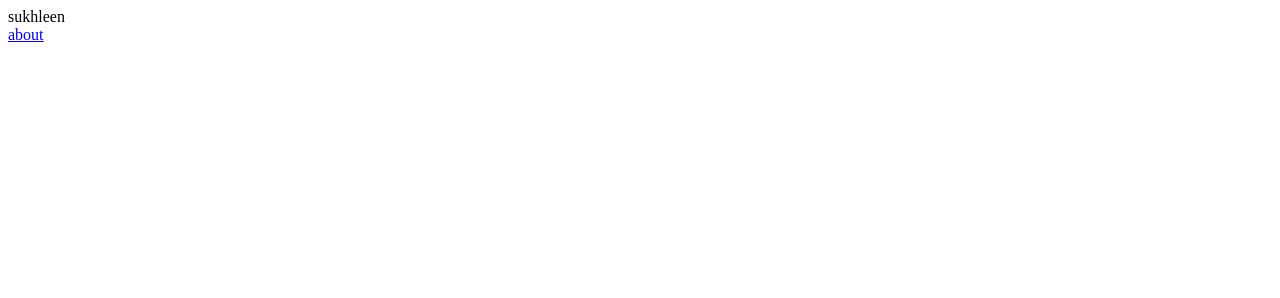
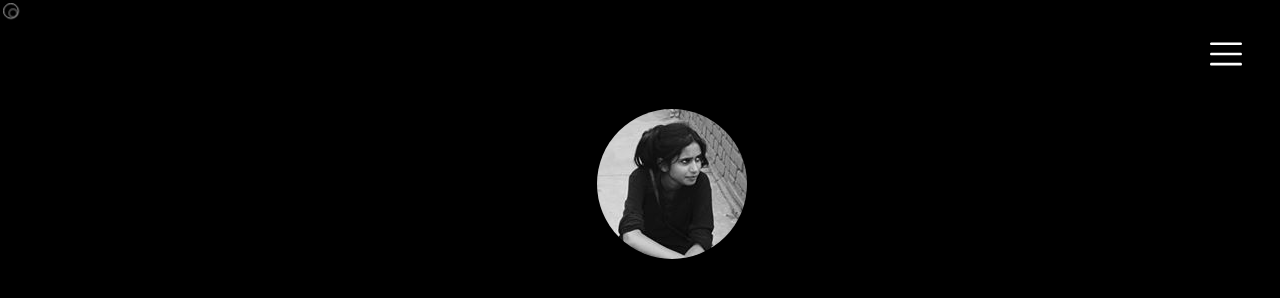
Before and after one commit to CO16358SUKHLEEN/my-portfolio-website, a Gatsby site: page / in a window 1280 px wide. Built offline with nearby package versions, Linux system fonts and the light colour scheme; Gatsby itself is replaced by a stand-in of ours.

Commit message:
styling on home page

```diff
--- a/src/pages/index.js
+++ b/src/pages/index.js
@@ -1,13 +1,39 @@
-import React, {Fragment} from "react"
+import React, {Fragment, useEffect} from "react"
 import {Link} from "gatsby";
+import "./index.scss";
+import svg from "../assets/menu.svg";
+import pic from "../assets/pic.jpg"
+
+const Home = () => {
+
+   useEffect(() => {
+      const cursor = document.querySelector(".Home__cursor");
+      document.addEventListener("mousemove", e => {
+         cursor.setAttribute("style",
+         "top: "+(e.pageY - 2)+"px; left: "+(e.pageX - 2)+"px;");
+      });
+      document.addEventListener("click", () => {
+         cursor.classList.add("expand");
+         setTimeout(() => {
+            cursor.classList.remove("expand")
+         }, 500)
+      });
+   }, [])
 
 
-const Home = () => {
  return (
-<Fragment>
-<div>sukhleen</div>
-   <Link to="/about">about</Link>
+    <Fragment>
+ <div className="Home__cursor">
+</div>
+<div className="Home__header">
+<img src={svg}></img>
+</div>
+<div className="Home__main">
+<img src={pic} className="Home__pic"></img>
+</div>
 </Fragment>
+
+
  )
 }
 export default Home;
--- /dev/null
+++ b/src/pages/index.scss
@@ -0,0 +1,85 @@
+
+body{
+    background-color: #000;
+    height: 100vh;
+    margin: 0;
+
+}
+.Home{
+
+    &__main{
+        display: flex;
+        justify-content: center;
+        padding-left: 5%;
+    }
+    &__pic{
+    //    border: 1px solid;
+    //    box-shadow: 8px 8px 16px wh;
+        border-radius: 100%;
+    }
+
+    &__header{
+        display: flex;
+        justify-content: flex-end;
+        padding: 3%;
+    }
+    &__cursor{
+        width: 20px;
+        height: 20px;
+        border: 1px solid white;
+        border-radius: 50%;
+        position: absolute;
+        transition-duration: 200ms;
+        transition-timing-function: ease-out;
+        animation: cursorAnim .5s infinite alternate;
+    }
+
+    &__cursor::after {
+        content: "";
+        width: 20px;
+        height: 20px;
+        position: absolute;
+        border: 8px solid grey;
+        border-radius: 50%;
+        opacity: .5;
+        top: -5px;
+        left: -5px;
+        animation: cursorAnim2 .5s infinite alternate;
+    }
+
+}
+
+@keyframes cursorAnim {
+    from {
+        transform: scale(1);
+
+    }
+    to {
+        transform: scale(.7);
+    }
+}
+@keyframes cursorAnim2 {
+    from {
+        transform: scale(1);
+
+    }
+    to {
+        transform: scale(.4);
+    }
+}
+@keyframes cursorAnim3 {
+    0% {
+        transform: scale(1);
+
+    }
+    50% {
+        transform: scale(3);
+    }
+    100%{
+        transform: scale(1)
+    }
+}
+.expand{
+    animation: cursorAnim3 .5s forwards;
+    // border: 6px solid brown;
+}
```
Also changed, not shown: src/assets/menu.svg (added), src/assets/pic.jpg (added), src/components/overlayMenu/overlayMenu.scss (added), src/components/overlayMenu/overlayMenu.tsx (added).
